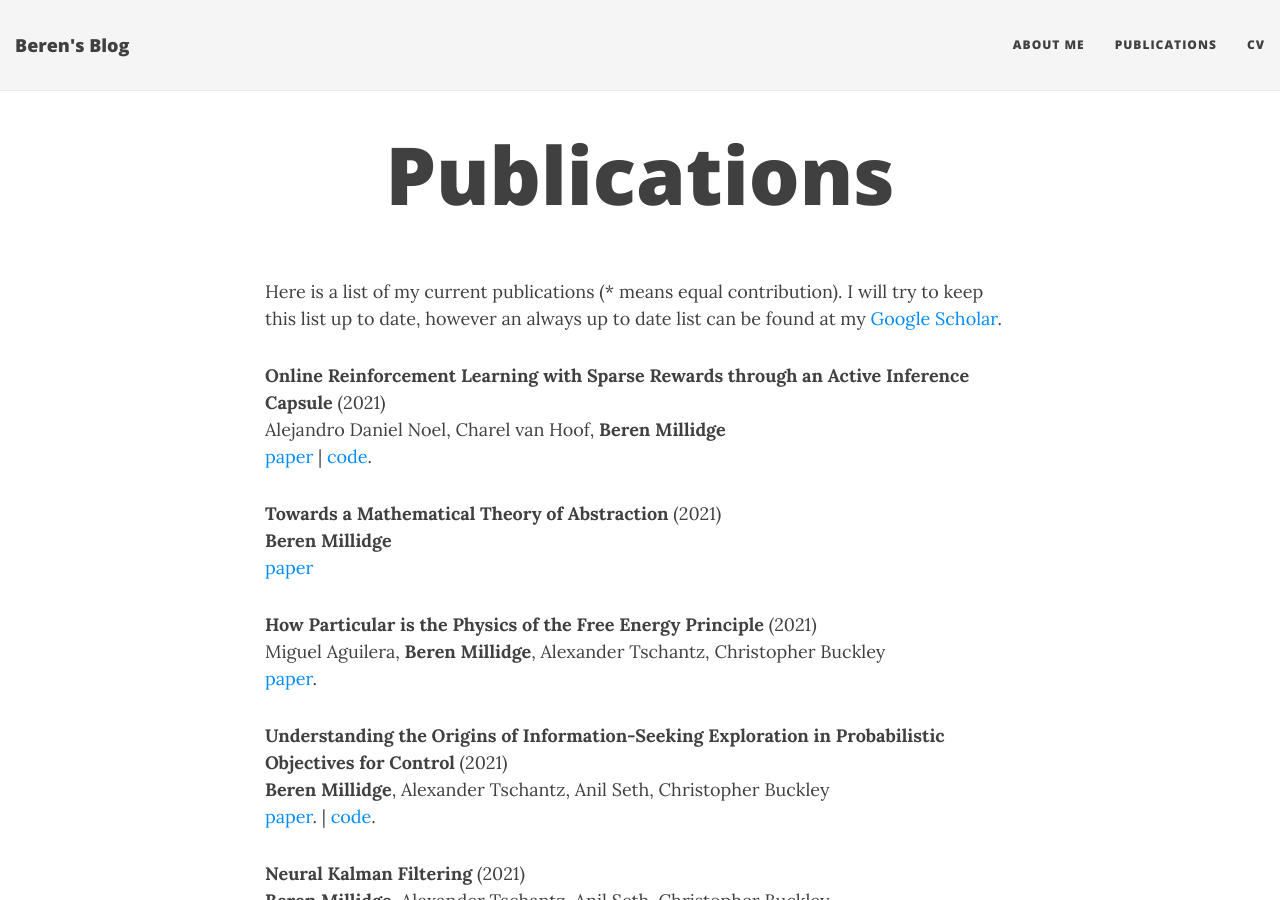
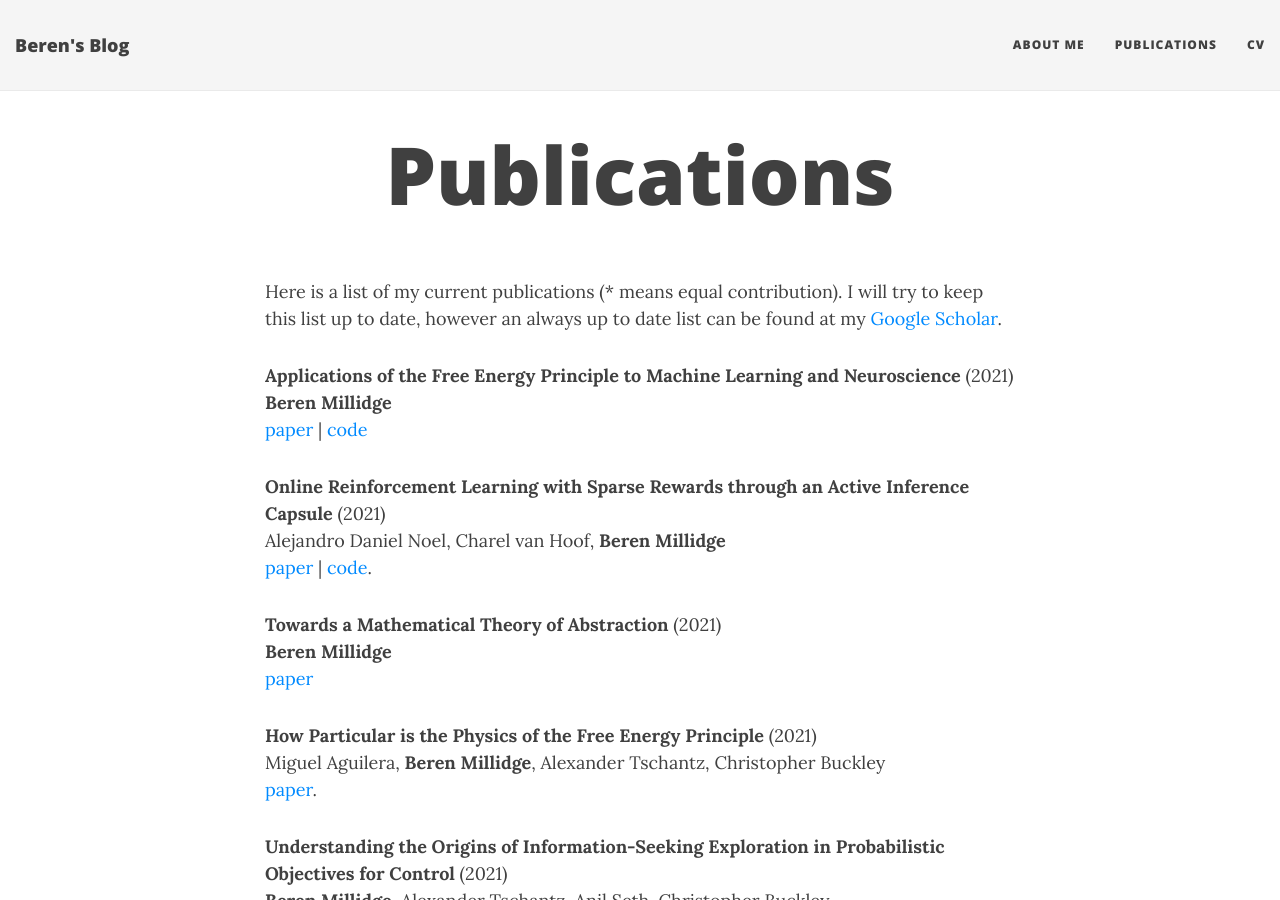
Before and after one commit to BerenMillidge/BerenMillidge.github.io, a Jekyll site: the page built from publications.md, in a window 1280 px wide and 900 px high. Built offline with Jekyll 4.4.1, drawn with Linux system fonts in a browser that asks for light colours; nearby versions of some CDN libraries.

Commit message:
adding phd thesis!

```diff
--- a/publications.md
+++ b/publications.md
@@ -5,6 +5,7 @@ title: Publications
 
 Here is a list of my current publications (* means equal contribution). I will try to keep this list up to date, however an always up to date list can be found at my [Google Scholar](https://scholar.google.com/citations?user=3GGkFTkAAAAJ&hl=en&oi=ao).
 
+**Applications of the Free Energy Principle to Machine Learning and Neuroscience** (2021) <br /> **Beren Millidge** <br /> [paper]() \| [code](https://github.com/BerenMillidge/PhD_Thesis)
 
 **Online Reinforcement Learning with Sparse Rewards through an Active Inference Capsule** (2021) <br /> Alejandro Daniel Noel, Charel van Hoof, **Beren Millidge** <br/> [paper](https://arxiv.org/pdf/2106.02390.pdf) \| [code](https://github.com/adanielnoel/Active-Inference-Capsule).
 
```
